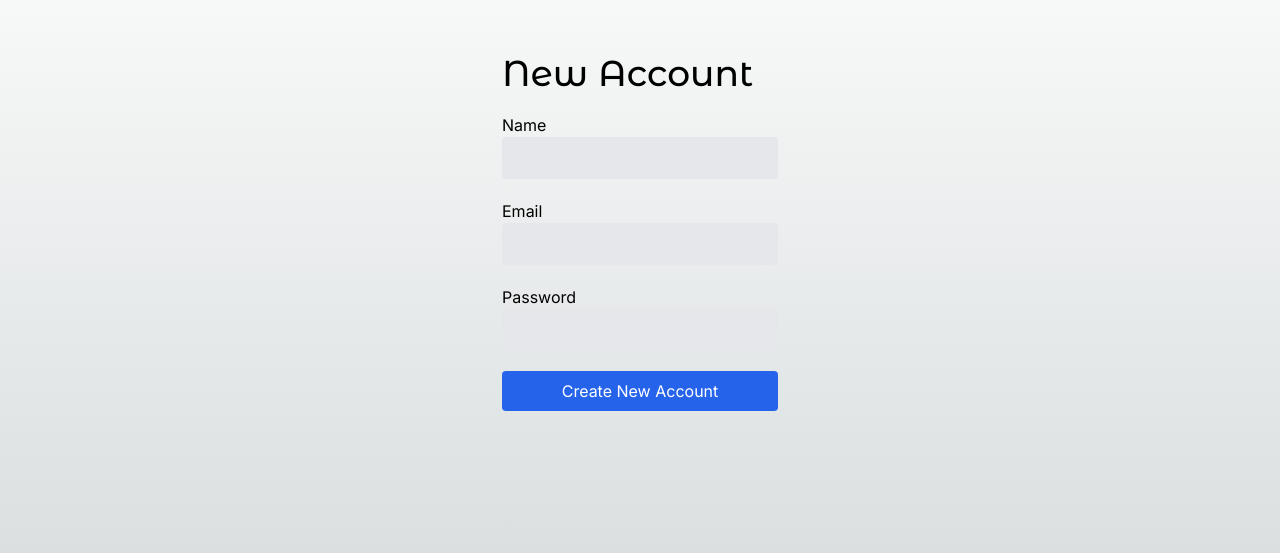
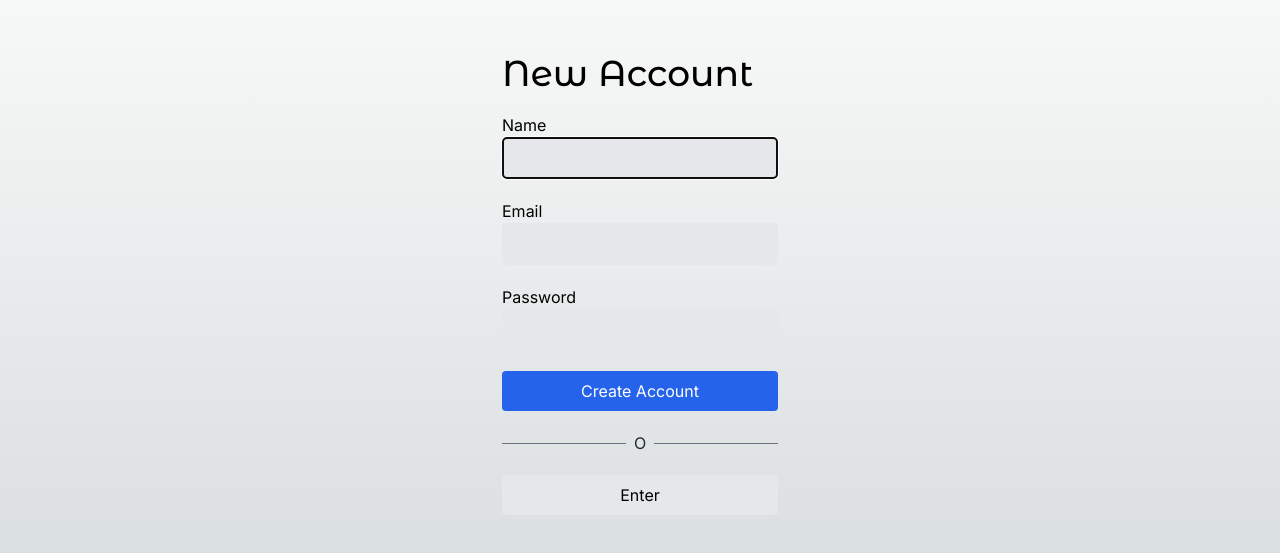
Before and after one commit to andresGarcia90/teslo-shop, a Next.js app: page /auth/new-account in a window 1280 px wide. Shown: the part 155-708 px from the top of the page. Built offline with nearby package versions, Linux system fonts and the light colour scheme; no server answers.

Commit message:
form for new register

```diff
--- a/src/app/actions/auth/login.ts
+++ b/src/app/actions/auth/login.ts
@@ -22,3 +22,13 @@ export async function authenticate(
     }
   }
 }
+
+export const login = async (email: string, password: string) => {
+  try{
+    await signIn('credentials', { email, password });
+    return { ok: true };
+  } catch (error){
+    console.log(error);
+    return { ok: false, message: 'Invalid credentials' };
+  }
+}
--- /dev/null
+++ b/src/app/actions/auth/registerUser.ts
@@ -0,0 +1,38 @@
+'use server';
+
+import prisma from '@/lib/prisma';
+import bcryptjs from 'bcryptjs';
+
+export const registerUser = async (
+  name: string,
+  email: string,
+  password: string
+) => {
+  try {
+    const user = await prisma.user.findFirst({ where: { email: email } });
+
+    if (user) {
+      return {
+        ok: false,
+        message: 'User already exists',
+      };
+    }
+
+    const newUser = await prisma.user.create({
+      data: { name: name, email: email.toLowerCase(), password: bcryptjs.hashSync(password) },
+      select: {name: true, email: true, id: true}
+    });
+
+    return {
+      ok: true,
+      user: JSON.stringify(newUser),
+      message: 'User created successfully',
+    }
+  } catch (error) {
+    console.log(error);
+    return {
+      ok: false,
+      message: 'Error creating user',
+    };
+  }
+};
--- a/src/app/actions/index.ts
+++ b/src/app/actions/index.ts
@@ -1,5 +1,6 @@
 export { getPaginatedProducts } from './products/products-pagination';
 export { getProductBySlug } from './products/product-slug'
-export { authenticate } from './auth/login';
+export { authenticate, login } from './auth/login';
 export { productsByGender } from './products/products-genders';
 export { getStockByProduct } from './products/stock-per-product';
+export { registerUser } from './auth/registerUser';
--- a/src/app/auth/new-account/page.tsx
+++ b/src/app/auth/new-account/page.tsx
@@ -1,4 +1,5 @@
 import { titleFont } from '@/config/fonts'
+import { RegisterForm } from './ui/RegisterForm'
 
 const NewAccountPage = () => {
   return (
@@ -7,29 +8,7 @@ const NewAccountPage = () => {
 
       <h1 className={ `${ titleFont.className } text-4xl mb-5` }>New Account</h1>
 
-      <div className="flex flex-col">
-
-
-        <label htmlFor="email">Name</label>
-          <input
-            className="px-5 py-2 border bg-gray-200 rounded mb-5"
-            type="text" />
-
-        <label htmlFor="email">Email</label>
-        <input
-          className="px-5 py-2 border bg-gray-200 rounded mb-5"
-          type="email" />
-
-
-        <label htmlFor="password">Password</label>
-        <input
-          className="px-5 py-2 border bg-gray-200 rounded mb-5"
-          type="password" />
-        <button
-          className="btn-primary">
-          Create New Account
-        </button>
-      </div>
+      <RegisterForm />
     </div>
     </div>
    )
--- /dev/null
+++ b/src/app/auth/new-account/ui/RegisterForm.tsx
@@ -0,0 +1,93 @@
+'use client';
+import { useForm, SubmitHandler } from "react-hook-form"
+import Link from "next/link";
+import clsx from "clsx";
+import { login, registerUser } from "@/app/actions";
+import { useState } from "react";
+
+
+type IFormInput = {
+  name: string
+  email: string
+  password: string
+}
+
+export const RegisterForm = () => {
+  const { register, handleSubmit, formState: {errors} } = useForm<IFormInput>();
+  const [errorMessage, setErrorMessage] = useState('');
+
+  const onSubmit: SubmitHandler<IFormInput> = async (data) => {
+    setErrorMessage('');
+    const { name, email, password } = data;
+    console.log({name, email, password});
+    const resp = await registerUser(name, email, password);
+    if(!resp.ok){
+      setErrorMessage(resp.message);
+    }
+
+    await login(email.toLocaleLowerCase(), password);
+    window.location.replace('/');
+
+
+  }
+
+  return (
+    <form className="flex flex-col" onSubmit={handleSubmit(onSubmit)}>
+      <label htmlFor="name">Name</label>
+      <input
+         className={
+          clsx(
+            "px-5 py-2 border bg-gray-200 rounded mb-5",
+            {
+              'border-red-500': errors.name
+            }
+          )
+        }
+        autoFocus
+        type="text"
+        {...register("name", { required: true })}
+      />
+
+      <label htmlFor="email">Email</label>
+      <input
+        className={
+          clsx(
+            "px-5 py-2 border bg-gray-200 rounded mb-5",
+            {
+              'border-red-500': errors.email
+            }
+          )
+        }
+        type="email"
+        {...register("email", { required: true, pattern: /^\S+@\S+$/i })}
+      />
+
+      <label htmlFor="password">Password</label>
+      <input
+        className={
+          clsx(
+            "px-5 py-2 border bg-gray-200 rounded mb-5",
+            {
+              'border-red-500': errors.password
+            }
+          )
+        }
+        type="password"
+        {...register("password", { required: true })}
+      />
+      <span className="text-red-500">{ errorMessage } </span>
+      <button className="btn-primary">Create Account</button>
+
+      {/* divisor l ine */}
+      <div className="flex items-center my-5">
+        <div className="flex-1 border-t border-gray-500"></div>
+        <div className="px-2 text-gray-800">O</div>
+        <div className="flex-1 border-t border-gray-500"></div>
+      </div>
+
+      <Link href="/auth/login" className="btn-secondary text-center">
+        Enter
+      </Link>
+    </form>
+  );
+};
```
